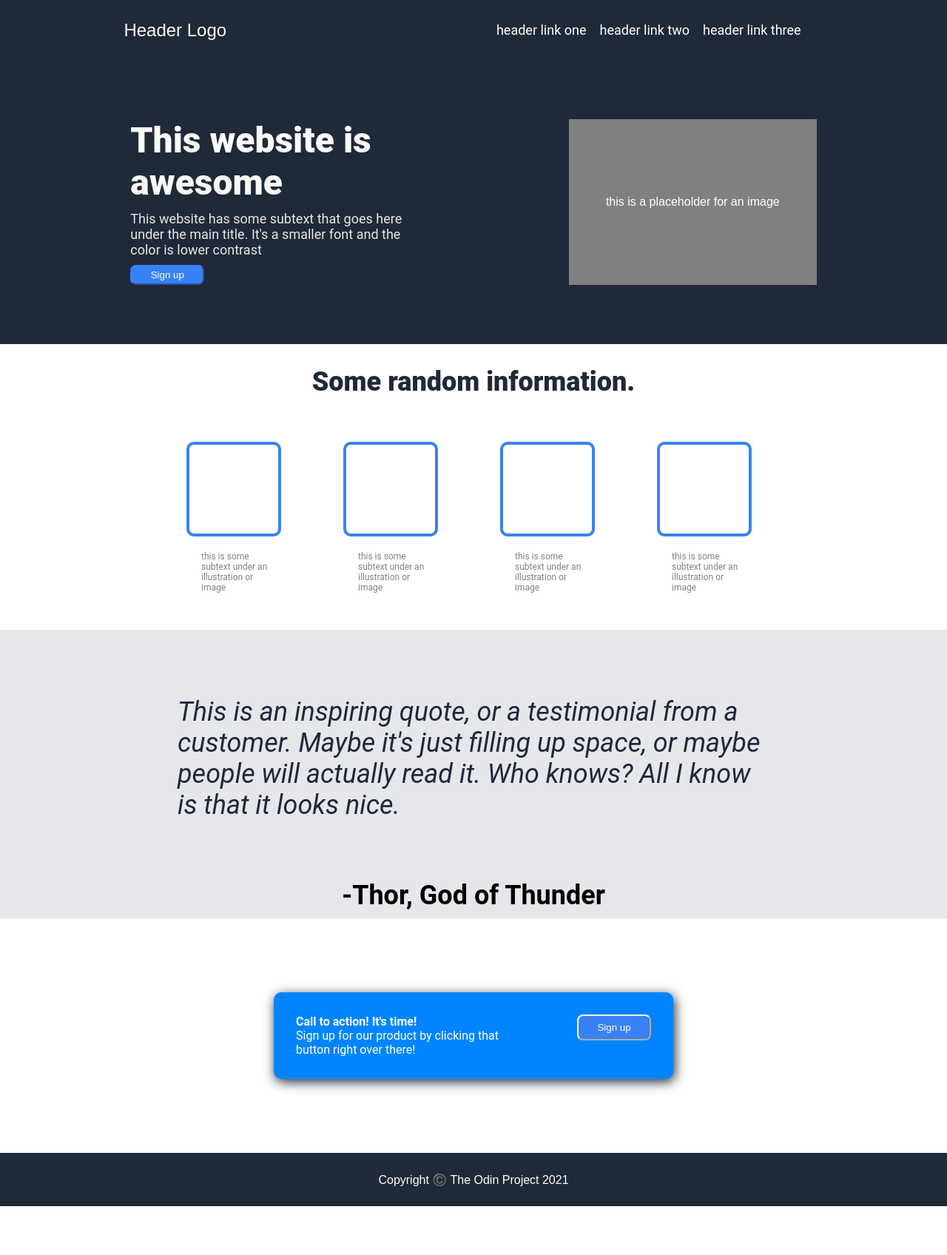
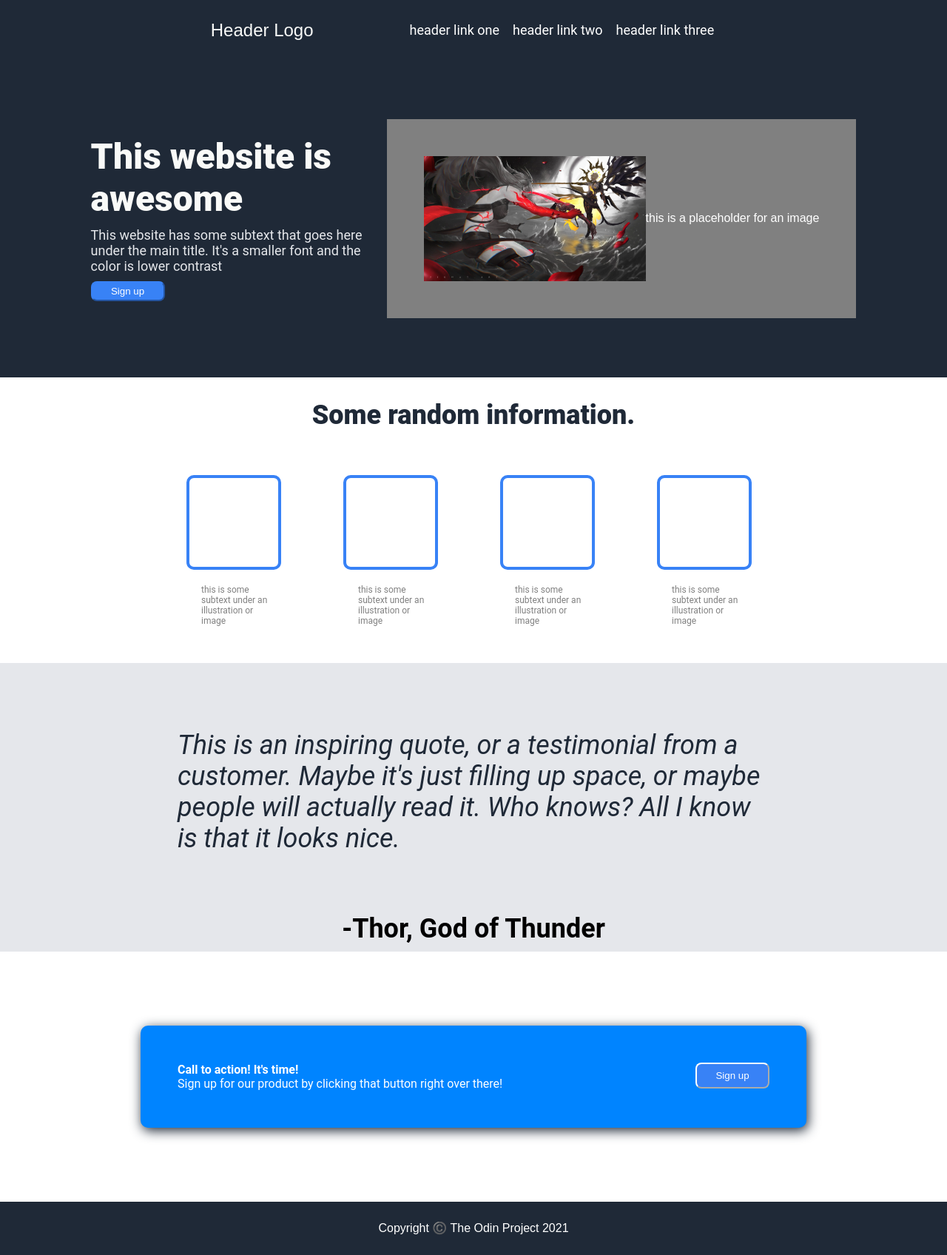
Before and after one commit to Brujo123469/landing_page, a plain HTML site: page index.html in a window 1280 px wide. Shown: the whole page at 74% size. Before the commit the page ends 1630 px from the top, so only its background shows below. Drawn offline with Linux system fonts and the light colour scheme.

Commit message:
new images

```diff
--- a/index.html
+++ b/index.html
@@ -31,6 +31,7 @@
                 <button class="sign_up">Sign up</button>
             </div>
             <div class="rightbody">
+                <img class="image"src="landing_page/images/we-keep-meeting-like-this-khaslana-v0-977zv96g4ubf1.webp" alt="Khaslana and Acheron">
                 <div class="text">this is a placeholder for an image</div>
             </div>
             </div>
--- a/style.css
+++ b/style.css
@@ -19,10 +19,11 @@ body {
 .header {
     display: flex;
     flex-direction: row;
-    justify-content: space-around;
+    justify-content: center;
     align-content: center;
     background: #1F2937;
     color: white;
+    gap: 100px;
 
 }
 .leftheader{
@@ -66,7 +67,7 @@ li{
 .body {
     display: flex;
     flex-direction: row;
-    justify-content: space-around;
+    justify-content: center;
     align-content: center;
     background: #1F2937;
     color: white;
@@ -142,6 +143,9 @@ li{
 }
 
 .infotext{
+  display: flex;
+  justify-items: center;
+  align-items: center;
   color:gray;
   padding: 20px;
   font-size:12px;
@@ -210,19 +214,20 @@ li{
     flex-direction: column;
     padding: 100px;
 
+
 }
 
 .actionbox{
   display:flex;
   background: rgb(0, 132, 255);
-  width: 480px;
+  width: 800px;
   border-radius: 10px;
   box-shadow: 2px 4px 16px #1F2937;
   display: flex;
   align-items: left;
   justify-content: space-between;
   flex-direction: row;
-  padding:30px;
+  padding:50px;
   gap: 100px;
 
 }
@@ -270,3 +275,8 @@ a {
     color: white;
     font-family: -apple-system, BlinkMacSystemFont, 'Segoe UI', Roboto, Oxygen, Ubuntu, Cantarell, 'Open Sans', 'Helvetica Neue', sans-serif;
 }
+
+.image{
+  height: auto;
+  width:300px;
+}
```
